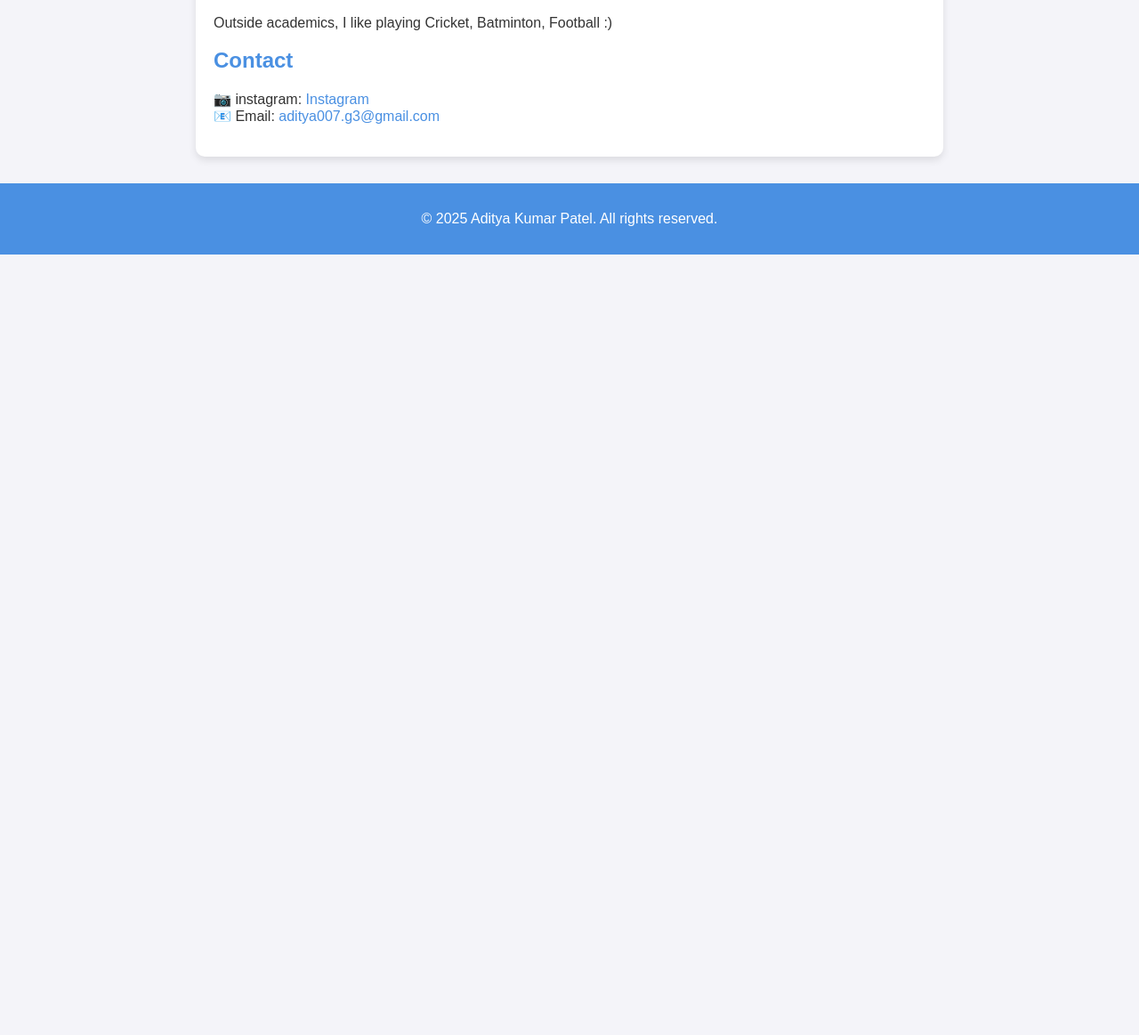
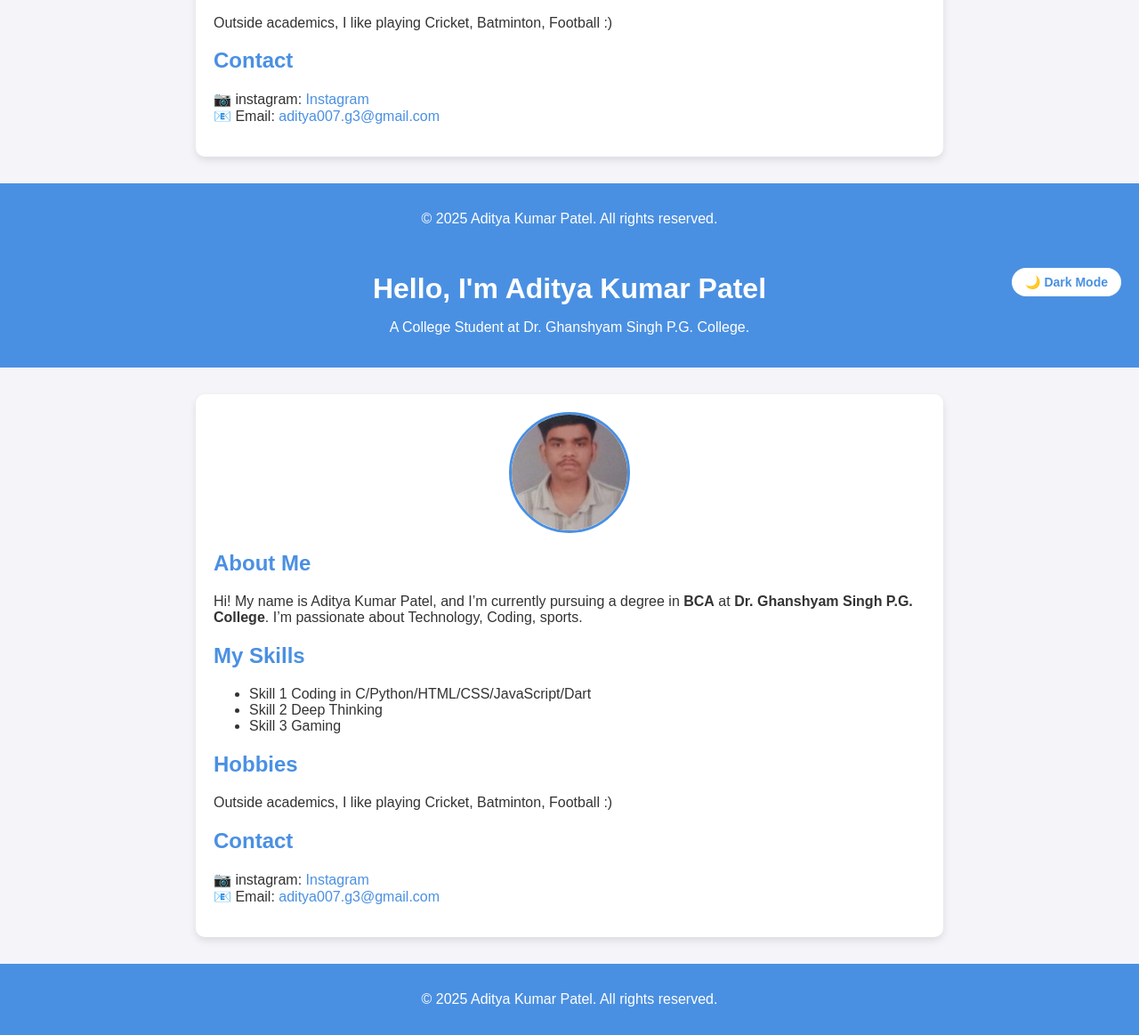
Before and after one commit to Aditya-K5/About-me-, a plain HTML site: page index.html in a window 1280 px wide. Shown: the part 590-1753 px from the top of the page at 89% size. Before the commit the page ends 876 px from the top, so only its background shows below. Drawn offline with Linux system fonts and the light colour scheme.

Commit message:
Update index.html

```diff
--- a/index.html
+++ b/index.html
@@ -2,7 +2,12 @@
 <html lang="en">
 <head>
   <meta charset="UTF-8">
+  <meta name="viewport" content="width=device-width, initial-scale=1.0"><!DOCTYPE html>
+<html lang="en">
+<head>
+  <meta charset="UTF-8">
   <meta name="viewport" content="width=device-width, initial-scale=1.0">
+  <link rel="icon" type="image/png" href="favicon.png">
   <title>About Me - College Student</title>
   <style>
     body {
@@ -159,3 +164,160 @@
 
 </body>
 </html>
+
+  <title>About Me - College Student</title>
+  <style>
+    body {
+      font-family: Arial, sans-serif;
+      margin: 0;
+      padding: 0;
+      background: #f4f4f9;
+      color: #333;
+      transition: background 0.3s, color 0.3s;
+    }
+    header {
+      background: #4a90e2;
+      color: white;
+      padding: 20px 0;
+      text-align: center;
+      position: relative;
+    }
+    header h1 {
+      margin: 0;
+    }
+    .toggle-btn {
+      position: absolute;
+      top: 15px;
+      right: 20px;
+      background: white;
+      color: #4a90e2;
+      border: none;
+      padding: 8px 15px;
+      border-radius: 20px;
+      cursor: pointer;
+      font-size: 14px;
+      font-weight: bold;
+      transition: 0.3s;
+    }
+    .toggle-btn:hover {
+      background: #eee;
+    }
+    section {
+      max-width: 800px;
+      margin: 30px auto;
+      padding: 20px;
+      background: white;
+      border-radius: 10px;
+      box-shadow: 0 4px 8px rgba(0,0,0,0.1);
+      transition: background 0.3s, color 0.3s;
+    }
+    h2 {
+      color: #4a90e2;
+    }
+    .profile-pic {
+      width: 130px;
+      height: 130px;
+      border-radius: 50%;
+      object-fit: cover;
+      display: block;
+      margin: 0 auto 20px;
+      border: 3px solid #4a90e2;
+    }
+    footer {
+      text-align: center;
+      padding: 15px;
+      background: #4a90e2;
+      color: white;
+      margin-top: 20px;
+    }
+    a {
+      color: #4a90e2;
+      text-decoration: none;
+    }
+
+    /* 🌙 Dark Mode Styles */
+    body.dark {
+      background: #121212;
+      color: #f1f1f1;
+    }
+    body.dark section {
+      background: #1e1e1e;
+      box-shadow: 0 4px 10px rgba(255,255,255,0.1);
+    }
+    body.dark h2 {
+      color: #66c2ff;
+    }
+    body.dark a {
+      color: #66c2ff;
+    }
+    body.dark .toggle-btn {
+      background: #333;
+      color: #f1f1f1;
+    }
+  </style>
+</head>
+<body>
+
+  <header>
+    <h1>Hello, I'm Aditya Kumar Patel</h1>
+    <p>A College Student at Dr. Ghanshyam Singh P.G. College.</p>
+    <button class="toggle-btn" onclick="toggleDarkMode()">🌙 Dark Mode</button>
+  </header>
+
+  <section>
+    <img src="AD_PHOTO.jpg" alt="Profile Picture" class="profile-pic">
+
+    <h2>About Me</h2>
+    <p>
+      Hi! My name is Aditya Kumar Patel, and I’m currently pursuing a degree in
+      <strong>BCA</strong> at <strong> Dr. Ghanshyam Singh P.G. College</strong>.
+      I’m passionate about Technology, Coding, sports.
+    </p>
+
+    <h2>My Skills</h2>
+    <ul>
+      <li>Skill 1 Coding in C/Python/HTML/CSS/JavaScript/Dart</li>
+      <li>Skill 2 Deep Thinking</li>
+      <li>Skill 3 Gaming</li>
+    </ul>
+
+    <h2>Hobbies</h2>
+    <p>
+      Outside academics, I like playing Cricket, Batminton, Football :)
+    </p>
+
+    <h2>Contact</h2>
+    <p>
+      📷 instagram: <a href="https://www.instagram.com/almighty_great_aditya/" target="_blank">Instagram</a><br>
+      📧 Email: <a href="mailto:aditya007.g3@gmail.com">aditya007.g3@gmail.com</a>
+    </p>
+  </section>
+
+  <footer>
+    <p>© 2025 Aditya Kumar Patel. All rights reserved.</p>
+  </footer>
+
+  <script>
+    const body = document.body;
+    const btn = document.querySelector(".toggle-btn");
+
+    // 🔄 Load saved mode on page load
+    if (localStorage.getItem("theme") === "dark") {
+      body.classList.add("dark");
+      btn.textContent = "☀️ Light Mode";
+    }
+
+    function toggleDarkMode() {
+      body.classList.toggle("dark");
+      if (body.classList.contains("dark")) {
+        btn.textContent = "☀️ Light Mode";
+        localStorage.setItem("theme", "dark");
+      } else {
+        btn.textContent = "🌙 Dark Mode";
+        localStorage.setItem("theme", "light");
+      }
+    }
+  </script>
+
+</body>
+</html>
```
